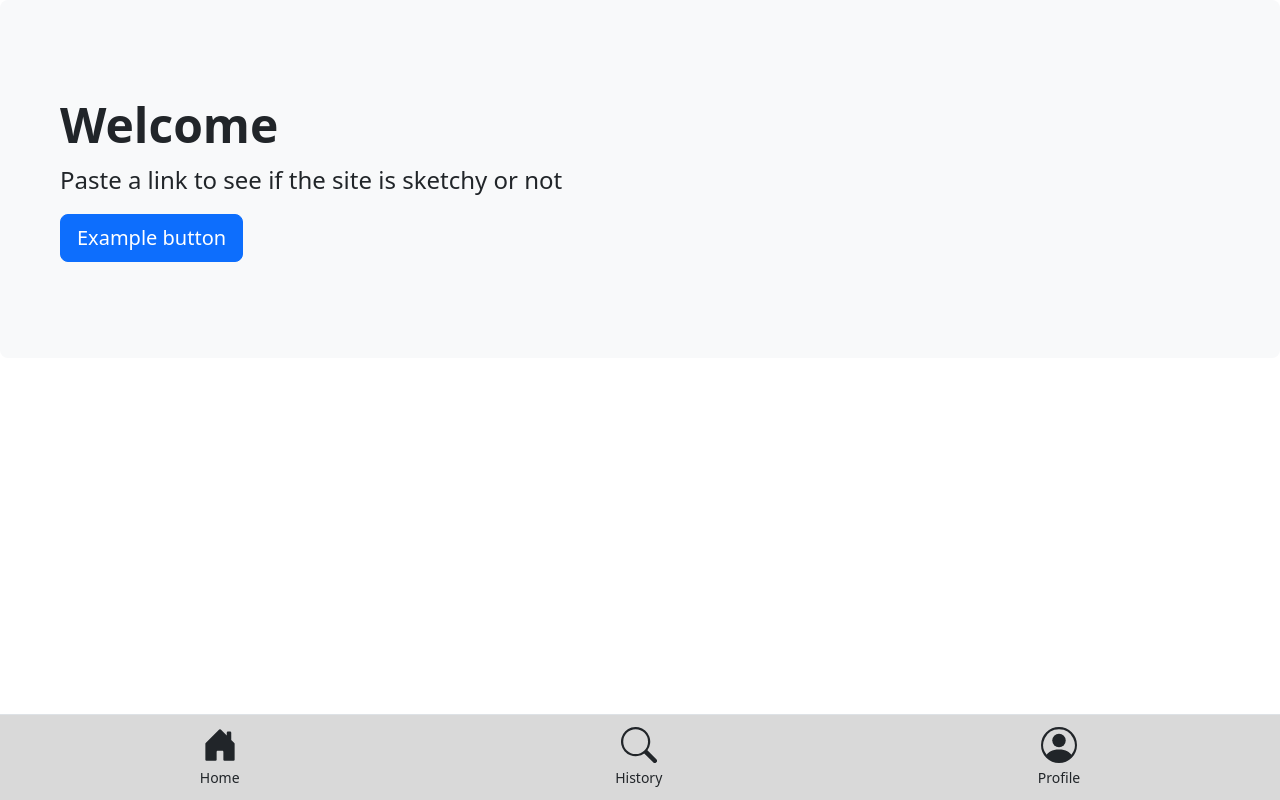
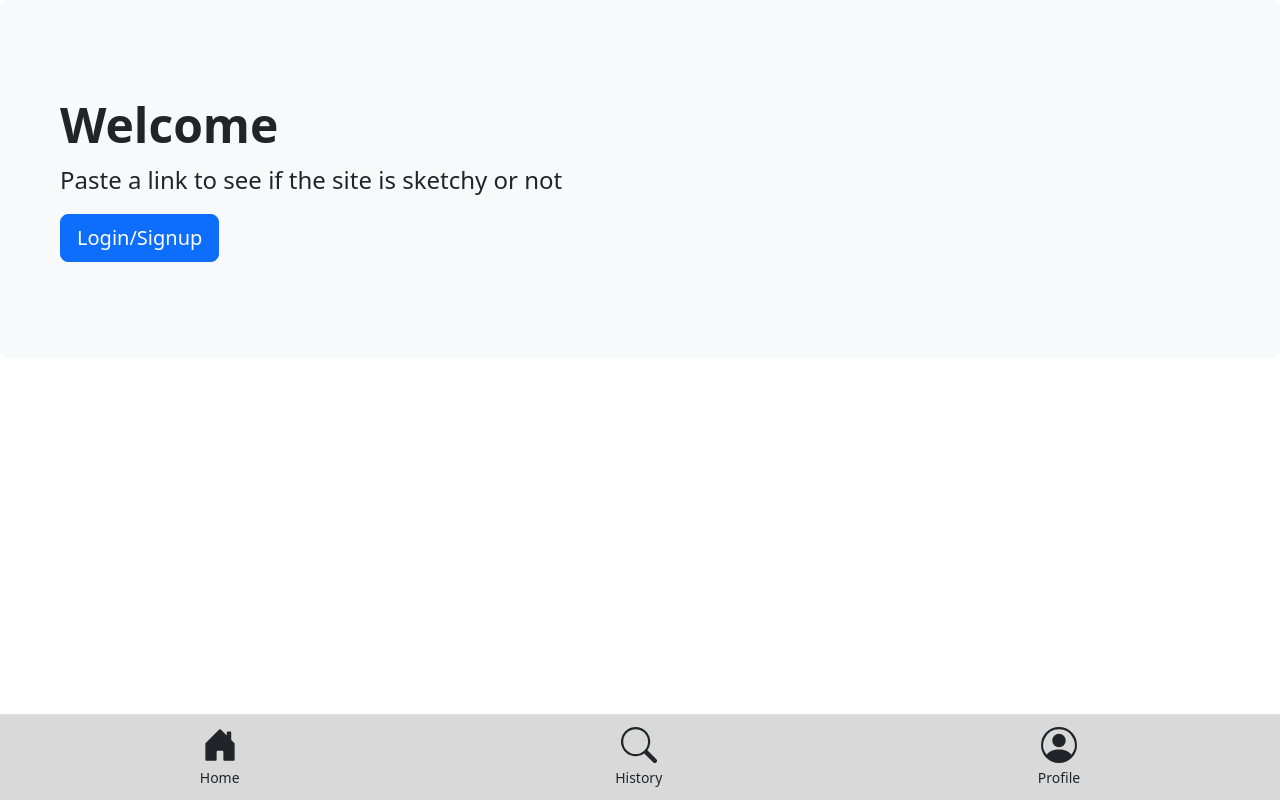
Before and after one commit to xandereek/1800_202630_BBY-08, a website built with Vite: page index.html in a window 1280 px wide. Built offline with nearby package versions, Linux system fonts and the light colour scheme.

Commit message:
add: login button

```diff
--- a/index.html
+++ b/index.html
@@ -61,7 +61,7 @@
         <div class="container-fluid py-5">
             <h1 class="display-5 fw-bold">Welcome</h1>
             <p class="col-md-8 fs-4">Paste a link to see if the site is sketchy or not</p> <button
-                class="btn btn-primary btn-lg" type="button">Example button</button>
+                class="btn btn-primary btn-lg" type="button">Login/Signup</button>
         </div>
     </div>
 
--- a/package.json
+++ b/package.json
@@ -13,5 +13,8 @@
   "dependencies": {
     "@popperjs/core": "^2.11.8",
     "bootstrap": "^5.3.8"
+  },
+  "allowScripts": {
+    "esbuild@0.28.2": true
   }
 }
```
